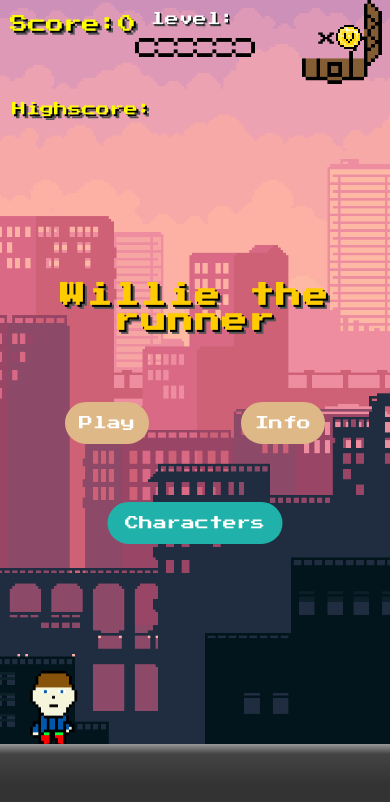
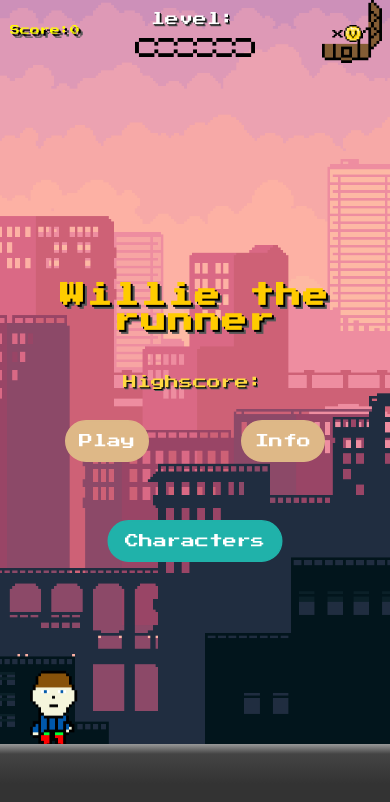
Before and after one commit to Joel050505/JumpGame, a plain HTML site: page index.html in a window 390 px wide. Both pictures are taken after a click on the picture 342 px from the left and 41 px from the top of the page. Drawn offline with Linux system fonts and the light colour scheme.

Commit message:
css update

```diff
--- a/index.html
+++ b/index.html
@@ -41,10 +41,10 @@
         <p id="score">0</p>
       </div>
 
-      <div id="until-highScore">
+      <!-- <div id="until-highScore">
         <p>Highscore:</p>
         <p id="until-highScore-display">0</p>
-      </div>
+      </div> -->
 
       <div id="sprite">
         <img
@@ -109,10 +109,16 @@
           <h3>Willie the runner</h3>
         </div>
 
+        <div id="until-highScore">
+          <p>Highscore:</p>
+          <p id="until-highScore-display">0</p>
+        </div>
+
         <div>
           <button id="play-btn" class="btn">Play</button>
           <button id="info-btn" class="btn">Info</button>
         </div>
+
         <div>
           <button class="characters-btn btn">Characters</button>
         </div>
@@ -121,6 +127,7 @@
         <div class="">
           <p id="p">characters</p>
         </div>
+
         <div id="boxframe">
           <div id="character-menu-box">
             <div class="character-one character-box">
@@ -184,7 +191,12 @@
       <div id="chest-box">
         <p id="coins">0</p>
         <p>x</p>
-        <img src="pictures/New Piskel (29).gif" alt="" width="26" />
+        <img
+          id="coins-img"
+          src="pictures/New Piskel (29).gif"
+          alt=""
+          width="26"
+        />
       </div>
       <img
         id="closedChest"
--- a/style.css
+++ b/style.css
@@ -437,16 +437,16 @@ h3 {
 
 #until-highScore {
   display: flex;
-  position: absolute;
   top: 100px;
-  left: 10px;
-  color: yellow;
+  color: #ffd943;
+  text-align: center;
+  justify-content: center;
 }
 
 #until-highScore p {
   font-size: 18px;
   padding: 5px;
-  text-shadow: 2px 2px 0 black, 4px 4px 0 #555;
+  text-shadow: 1px 1px 0 black, 2px 2px 0 #555;
 }
 
 #level-container {
@@ -536,17 +536,21 @@ h3 {
   .btn {
     transform: scale(0.7);
   }
+
   h3 {
     font-size: 25px;
   }
+
   #road {
     height: 100px;
   }
+
   #scoreBar {
-    font-size: 18px;
+    font-size: 10px;
     left: -10px;
-    top: -5px;
+    top: 5px;
   }
+
   body {
     animation: moveBackground 30s linear infinite;
   }
@@ -587,4 +591,19 @@ h3 {
     padding: 2px;
     font-size: 14px;
   }
+
+  #closedChest {
+    width: 60px;
+  }
+  #openChest {
+    width: 60px;
+  }
+
+  #chest-box p {
+    top: -5px;
+    font-size: 12px;
+  }
+  #coins-img {
+    width: 18px;
+  }
 }
```
